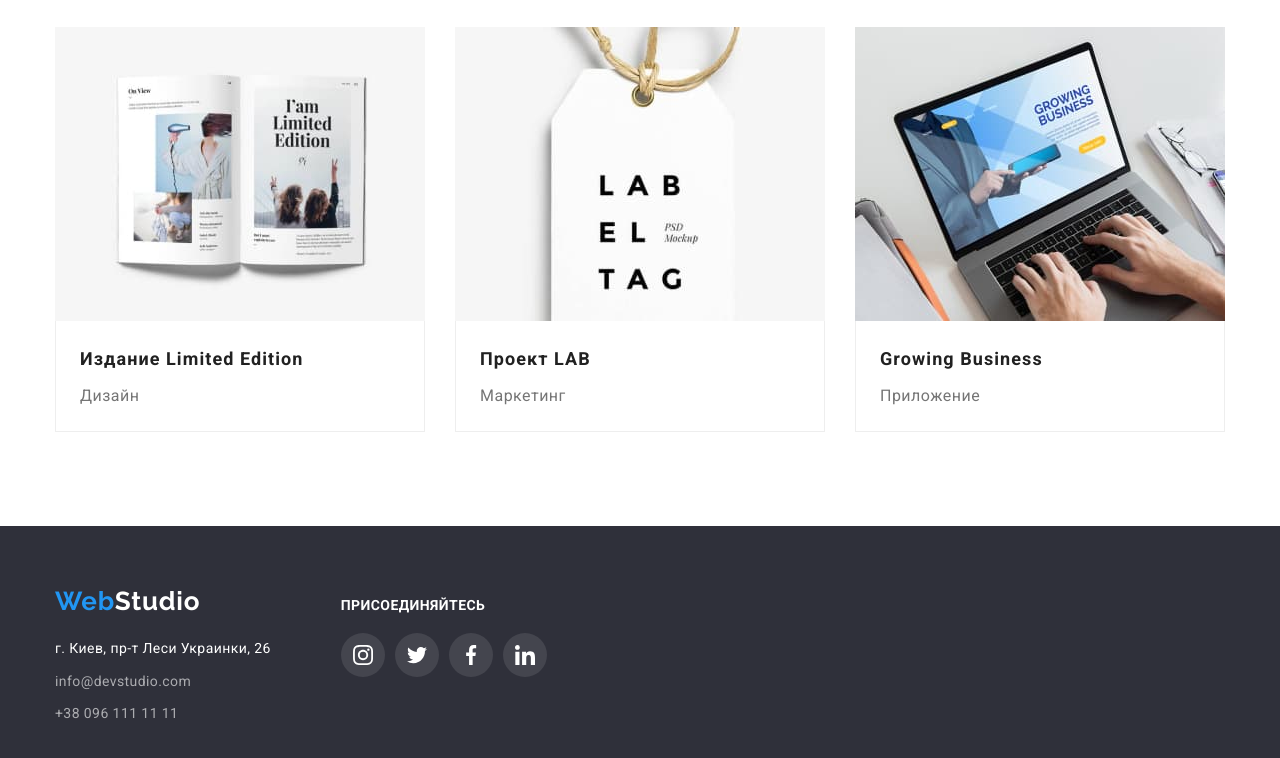
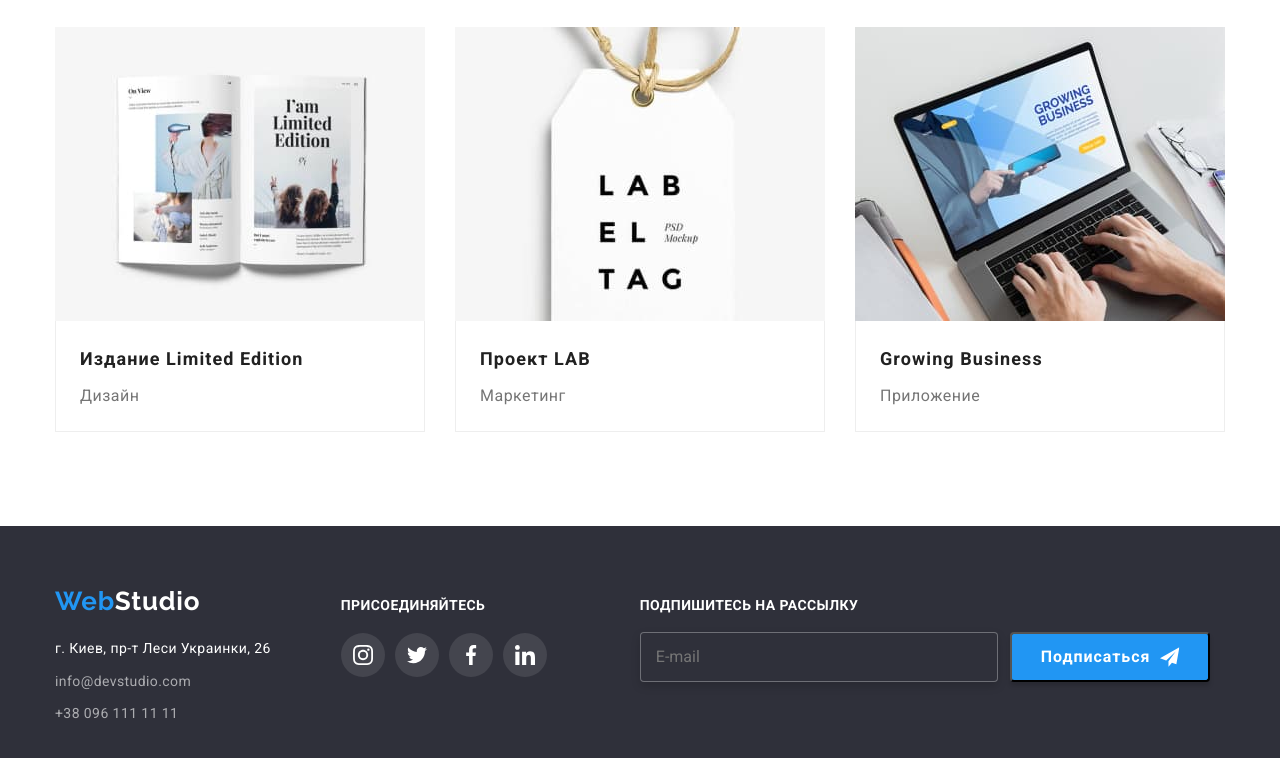
Before and after one commit to Oleksandr220/goit-markup-hw-06, a plain HTML site: page portfolio.html in a window 1280 px wide. Shown: the part 1106-1864 px from the top of the page. Drawn offline with nearby package versions, Linux system fonts and the light colour scheme.

Commit message:
Update portfolio.html

```diff
--- a/portfolio.html
+++ b/portfolio.html
@@ -43,9 +43,10 @@
           >
           <a class="nav-link information" href="tel:380961111111">
             <svg class="icon-information" width="10" height="16">
-              <use href="./images/symbol-defs.svg#icon-smartphone"></use></svg
-            >+38 096 111 11 11</a
-          >
+              <use href="./images/symbol-defs.svg#icon-smartphone"></use>
+            </svg>
+            +38 096 111 11 11
+          </a>
         </div>
       </div>
     </header>
@@ -298,7 +299,7 @@
               >
             </address>
           </div>
-          <div>
+          <div class="connect-forus">
             <p class="accession-title">присоединяйтесь</p>
             <div class="accession">
               <ul class="accession-list">
@@ -333,6 +334,26 @@
               </ul>
             </div>
           </div>
+          <div class="form-conteiner">
+            <form class="footer-form">
+              <input
+                class="send-mail"
+                type="text"
+                name="send-mail"
+                id="send-mail"
+                placeholder="E-mail"
+              />
+              <label class="label-footer" for="send-mail"
+                >Подпишитесь на рассылку</label
+              >
+              <button class="footer-btn" type="submit">
+                <span class="text-send">Подписаться</span>
+                <svg class="" width="24" height="24">
+                  <use href="./images/symbol-defs.svg#icon-icon-send"></use>
+                </svg>
+              </button>
+            </form>
+          </div>
         </div>
       </div>
     </footer>
```
